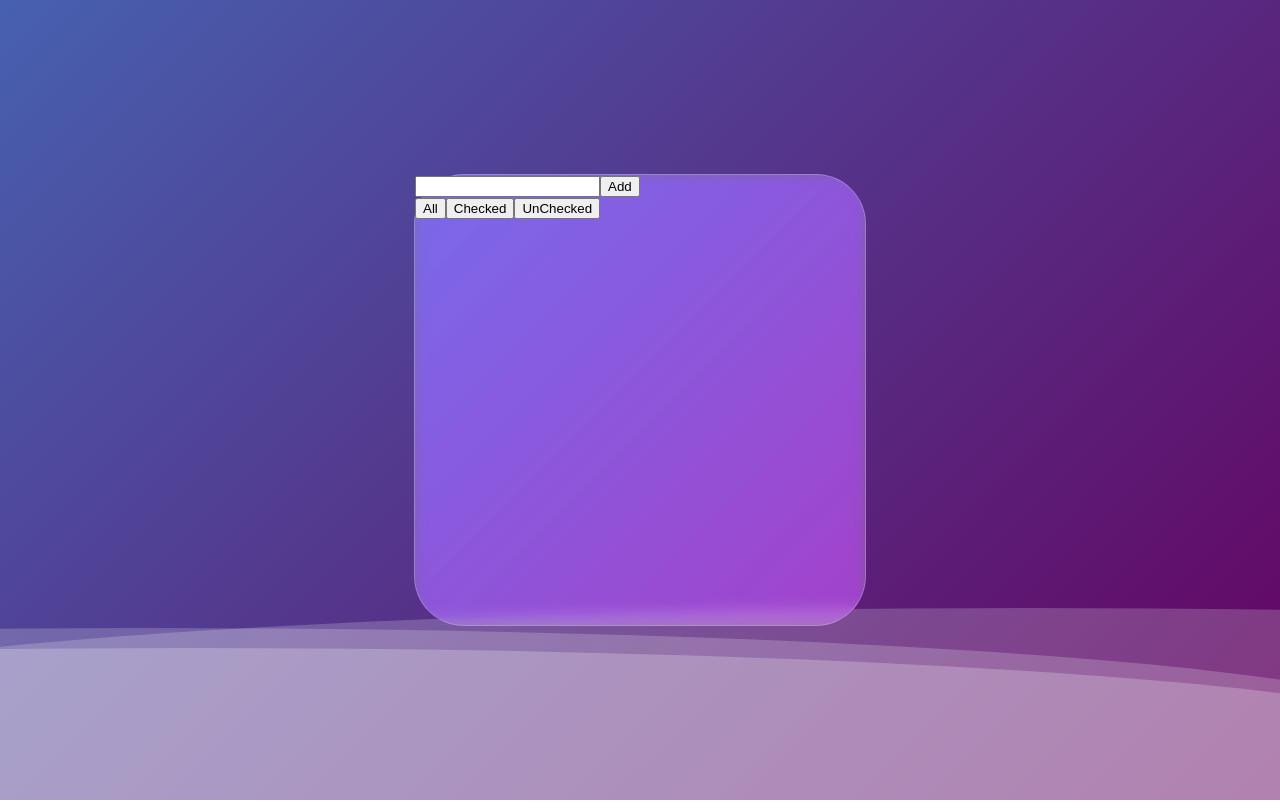
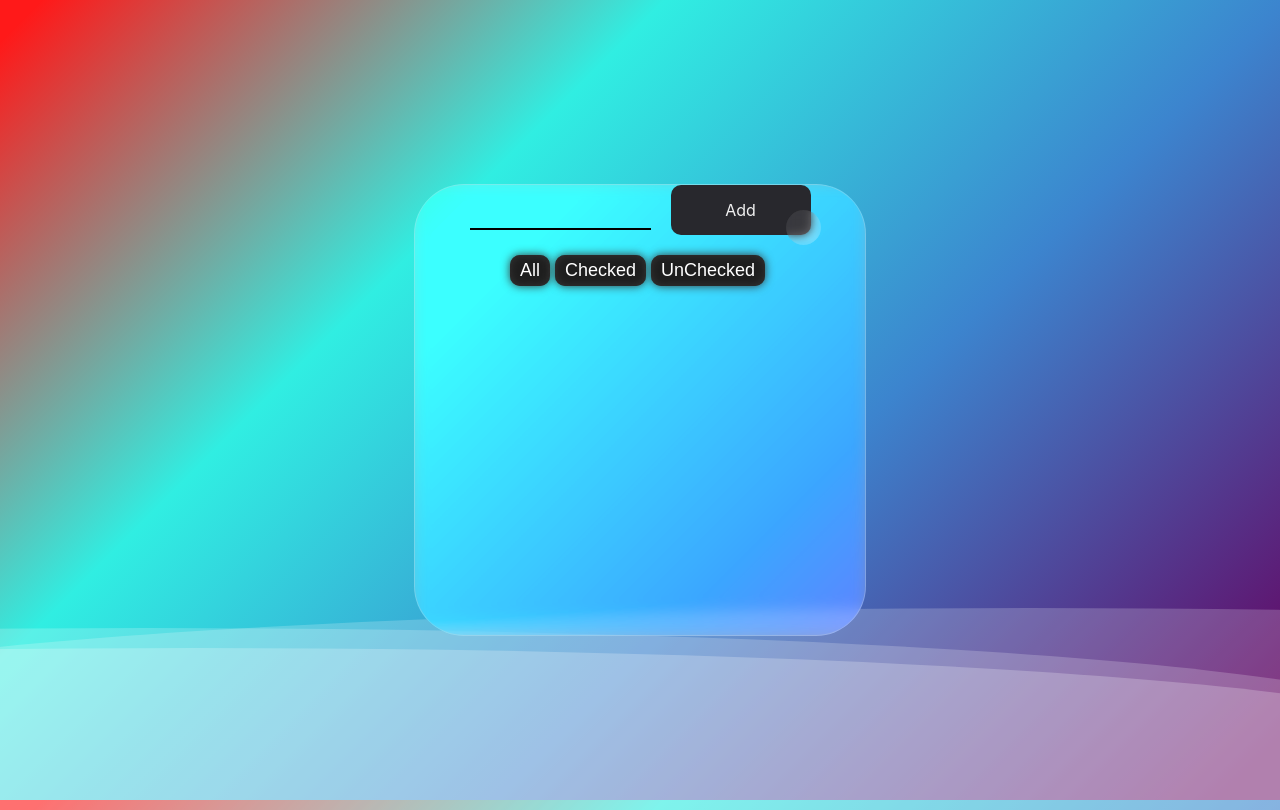
Before and after one commit to kuldeep2745/react-todo, a React (Create React App) app: page / in a window 1280 px wide. Built offline with nearby package versions, Linux system fonts and the light colour scheme.

Commit message:
Added Button Stylings

```diff
--- a/package.json
+++ b/package.json
@@ -3,12 +3,18 @@
   "version": "0.1.0",
   "private": true,
   "dependencies": {
+    "@emotion/react": "^11.11.3",
+    "@emotion/styled": "^11.11.0",
+    "@mui/icons-material": "^5.15.4",
+    "@mui/material": "^5.15.4",
+    "@mui/styled-engine-sc": "^6.0.0-alpha.12",
     "@testing-library/jest-dom": "^5.17.0",
     "@testing-library/react": "^13.4.0",
     "@testing-library/user-event": "^13.5.0",
     "react": "^18.2.0",
     "react-dom": "^18.2.0",
     "react-scripts": "5.0.1",
+    "styled-components": "^6.1.8",
     "web-vitals": "^2.1.4"
   },
   "scripts": {
--- a/src/App.js
+++ b/src/App.js
@@ -1,5 +1,7 @@
 import React, { useState } from "react";
 import Styles from "./App.module.css";
+import DeleteIcon from "@mui/icons-material/Delete";
+import EditIcon from "@mui/icons-material/Edit";
 
 const App = () => {
   const [data, setData] = useState("");
@@ -69,12 +71,42 @@ const App = () => {
       <div className={Styles.wave}></div>
       <div className={Styles.centerContainer}>
         <div className={Styles.card}>
-          <input value={data} onChange={(e) => onChangeHandler(e)} />
-          <button onClick={onClickHandler}>{editMode ? "Edit" : "Add"}</button>
+          <div className={Styles.CentreAlignCard}>
+          <div className={Styles.inputButtonAlign}>
+
+          <input
+            className={Styles.inputs}
+            value={data}
+            onChange={(e) => onChangeHandler(e)}
+            required=""
+            />
+          <button className={Styles.button86} onClick={onClickHandler}>
+            {editMode ? "Edit" : "Add"}
+          </button>
+            </div>
           <br />
-          <button onClick={() => filterHandler("All")}>All</button>
-          <button onClick={() => filterHandler("Checked")}>Checked</button>
-          <button onClick={() => filterHandler("UnChecked")}>UnChecked</button>
+          <div className={Styles.filterAlign}>
+
+          <button
+            className={Styles.buttonwiggle}
+            onClick={() => filterHandler("All")}
+            >
+            All
+          </button>
+          <button
+            className={Styles.buttonwiggle}
+            onClick={() => filterHandler("Checked")}
+            >
+            Checked
+          </button>
+          <button
+            className={Styles.buttonwiggle}
+            onClick={() => filterHandler("UnChecked")}
+            >
+            UnChecked
+          </button>
+            </div>
+            </div>
           <ul>
             {filteredArray()?.map((item, index) => (
               <li key={index} className={Styles.listItem}>
@@ -84,9 +116,25 @@ const App = () => {
                   checked={item.checked}
                   onChange={() => checkHandler(index)}
                 />
-                  <span style={{ textDecoration: `${item.checked ? "line-through" : "none"}` }}>{item.text}</span>
-                <button onClick={() => editHandler(index)}>Edit</button>
-                <button onClick={() => removeHandler(index)}>X</button>
+                <span
+                  style={{
+                    textDecoration: `${item.checked ? "line-through" : "none"}`,
+                  }}
+                >
+                  {item.text}
+                </span>
+                <button
+                  className={Styles.buttonwiggle}
+                  onClick={() => editHandler(index)}
+                >
+                  <EditIcon />
+                </button>
+                <button
+                  className={Styles.buttonwiggle}
+                  onClick={() => removeHandler(index)}
+                >
+                  <DeleteIcon />
+                </button>
               </li>
             ))}
           </ul>
--- a/src/App.module.css
+++ b/src/App.module.css
@@ -65,6 +65,7 @@ body {
   }
 
   .centerContainer {
+    margin-top: 10px;
     display: flex;
     justify-content: center;
     align-items: center;
@@ -74,7 +75,7 @@ body {
   .listItem {
     display: flex;
     align-items: center;
-    /* margin-bottom: 15px;  */
+    margin-bottom: 5px;
   }
 
 
@@ -88,3 +89,137 @@ body {
     max-height: auto;
     width: 450px;
   }
+
+  .inputButtonAlign{
+    display: flex;
+    flex-direction: row;
+    align-items: center;
+    justify-content: center;
+  }
+  .CentreAlignCard{
+    display: flex;
+    flex-direction: column;
+  }
+  .filterAlign{
+    display: flex;
+    flex-direction: row;
+    align-items: center;
+    justify-content: center;
+  }
+
+  .inputs{
+    margin-top: 20px;
+    margin-right: 20px;
+    border:none;
+    background-color: transparent;
+    border-bottom: 2px solid black;
+  }
+
+/* <button class="button86" role="button">Button 86</button> */
+
+.button86 {
+  all: unset;
+  width: 100px;
+  height: 30px;
+  font-size: 16px;
+  background: transparent;
+  border: none;
+  position: relative;
+  color: #f0f0f0;
+  cursor: pointer;
+  z-index: 1;
+  padding: 10px 20px;
+  display: flex;
+  align-items: center;
+  justify-content: center;
+  white-space: nowrap;
+  user-select: none;
+  -webkit-user-select: none;
+  touch-action: manipulation;
+}
+
+.button86::after,
+.button86::before {
+  content: '';
+  position: absolute;
+  bottom: 0;
+  right: 0;
+  z-index: -99999;
+  transition: all .4s;
+}
+
+.button86::before {
+  transform: translate(0%, 0%);
+  width: 100%;
+  height: 100%;
+  background: #28282d;
+  border-radius: 10px;
+}
+
+.button86::after {
+  transform: translate(10px, 10px);
+  width: 35px;
+  height: 35px;
+  background: #ffffff15;
+  backdrop-filter: blur(5px);
+  -webkit-backdrop-filter: blur(5px);
+  border-radius: 50px;
+}
+
+.button86:hover::before {
+  transform: translate(5%, 20%);
+  width: 110%;
+  height: 110%;
+}
+
+.button86:hover::after {
+  border-radius: 10px;
+  transform: translate(0, 0);
+  width: 100%;
+  height: 100%;
+}
+
+.button86:active::after {
+  transition: 0s;
+  transform: translate(0, 5%);
+}
+
+.buttonwiggle {
+  margin-right: 5px;
+  padding: 5px 10px;
+  font-size: 18px;
+  outline: none;
+  border: none;
+  border-radius: 10px;
+  transition: 0.5s;
+  background: #1e1e1e;
+  cursor: pointer;
+  color: rgb(255, 255, 255);
+  box-shadow: 0 0 10px #363636, inset 0 0 10px #363636;
+}
+
+.buttonwiggle:hover {
+  animation: a 0.5s 1 linear;
+}
+
+@keyframes a {
+  0% {
+    transform: scale(0.7, 1.3);
+  }
+
+  25% {
+    transform: scale(1.3, 0.7);
+  }
+
+  50% {
+    transform: scale(0.7, 1.3);
+  }
+
+  75% {
+    transform: scale(1.3, 0.7);
+  }
+
+  100% {
+    transform: scale(1, 1);
+  }
+}
```
Also changed, not shown: 1 other file (tests, documents, lock files or other folders).
